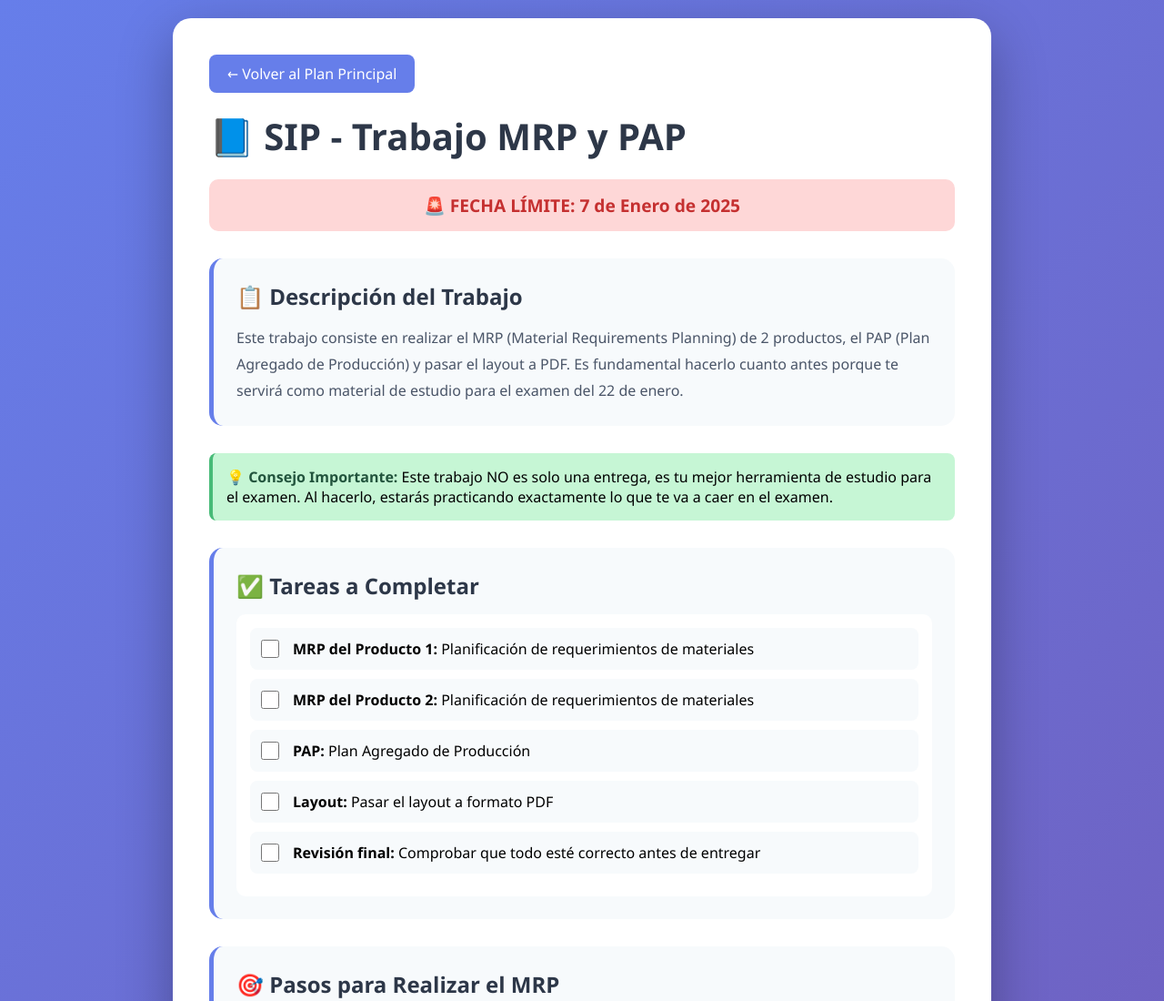
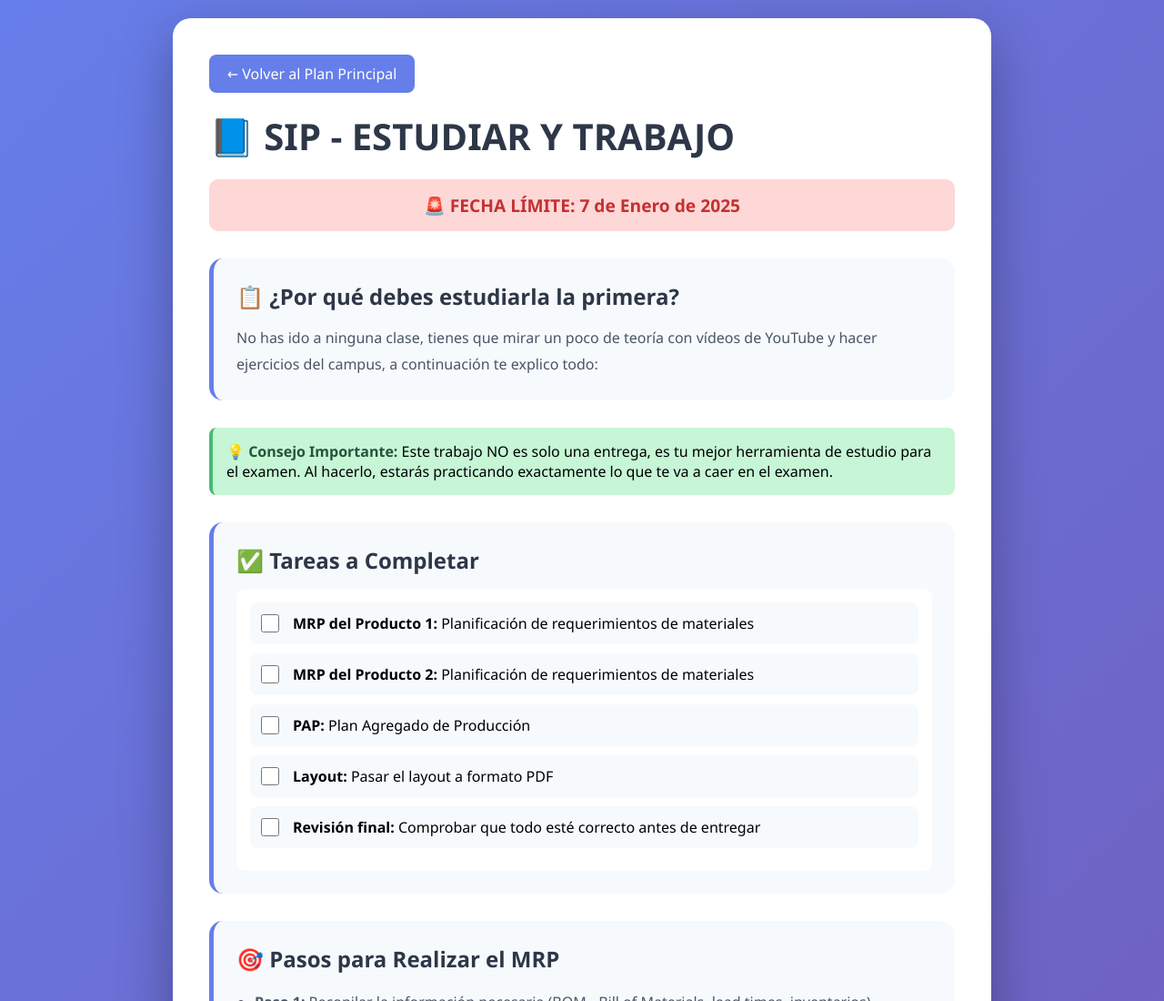
Before and after one commit to santge45/plan-estudios-enero-2025, a plain HTML site: page detalle-sip.html in a window 1280 px wide. Shown: the top 1100 px of the page at 91% size. Drawn offline with Linux system fonts and the light colour scheme.

Commit message:
Update detalle-sip.html

```diff
--- a/detalle-sip.html
+++ b/detalle-sip.html
@@ -3,7 +3,7 @@
 <head>
     <meta charset="UTF-8">
     <meta name="viewport" content="width=device-width, initial-scale=1.0">
-    <title>SIP - Trabajo MRP y PAP</title>
+    <title>SIP - ESTUDIAR Y TRABAJO</title>
     <style>
         * {
             margin: 0;
@@ -162,18 +162,16 @@
     <div class="container">
         <a href="index.html" class="back-button">← Volver al Plan Principal</a>
 
-        <h1>📘 SIP - Trabajo MRP y PAP</h1>
+        <h1>📘 SIP - ESTUDIAR Y TRABAJO</h1>
 
         <div class="fecha-limite">
             🚨 FECHA LÍMITE: 7 de Enero de 2025
         </div>
 
         <div class="section">
-            <h2>📋 Descripción del Trabajo</h2>
+            <h2>📋 ¿Por qué debes estudiarla la primera?</h2>
             <p style="color: #4a5568; line-height: 1.8;">
-                Este trabajo consiste en realizar el MRP (Material Requirements Planning) de 2 productos,
-                el PAP (Plan Agregado de Producción) y pasar el layout a PDF. Es fundamental hacerlo
-                cuanto antes porque te servirá como material de estudio para el examen del 22 de enero.
+                No has ido a ninguna clase, tienes que mirar un poco de teoría con vídeos de YouTube y hacer ejercicios del campus, a continuación te explico todo:
             </p>
         </div>
 
```
